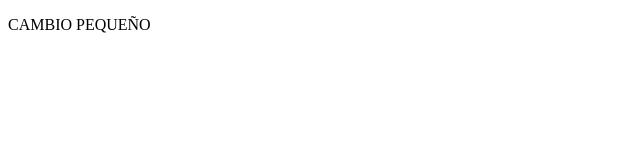
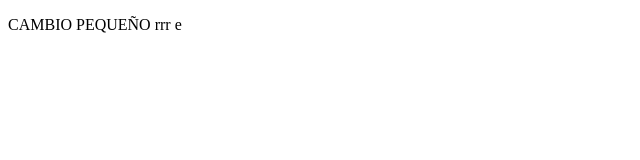
Before and after one commit to isigen/REPO1, a plain HTML site: page index.html in a window 1280 px wide. Shown: the full height of the page, 0-640 px from the left. Drawn offline with Linux system fonts and the light colour scheme.

Commit message:
ACTUALIZANDO

```diff
--- a/index.html
+++ b/index.html
@@ -6,6 +6,6 @@
     <title>Document</title>
 </head>
 <body>
-   <p>CAMBIO PEQUEÑO</p>
+   <p>CAMBIO PEQUEÑO rrr e</p>
 </body>
 </html>
```
